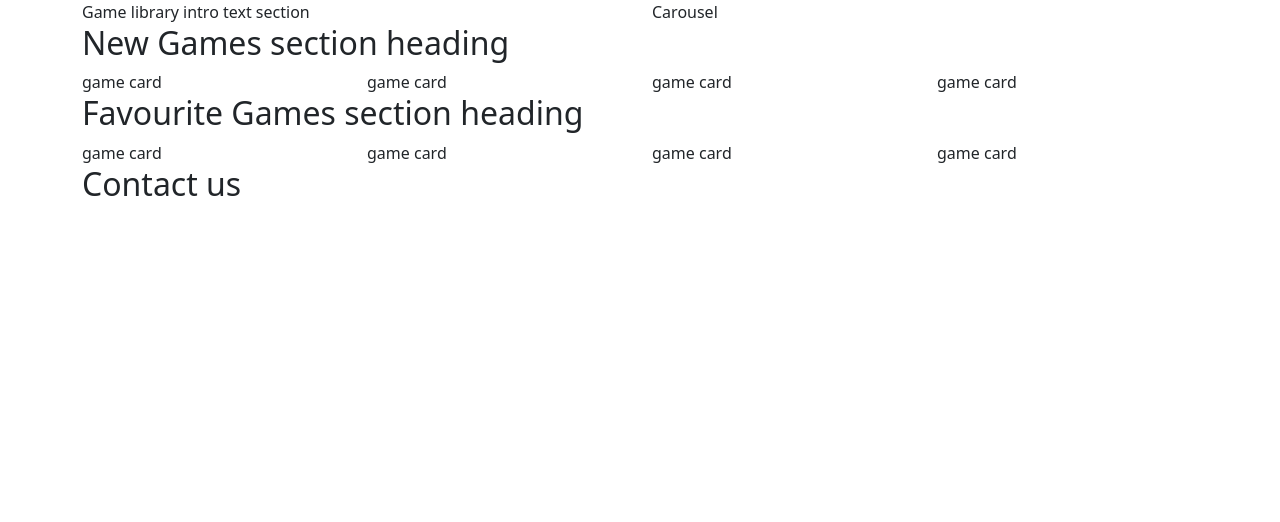
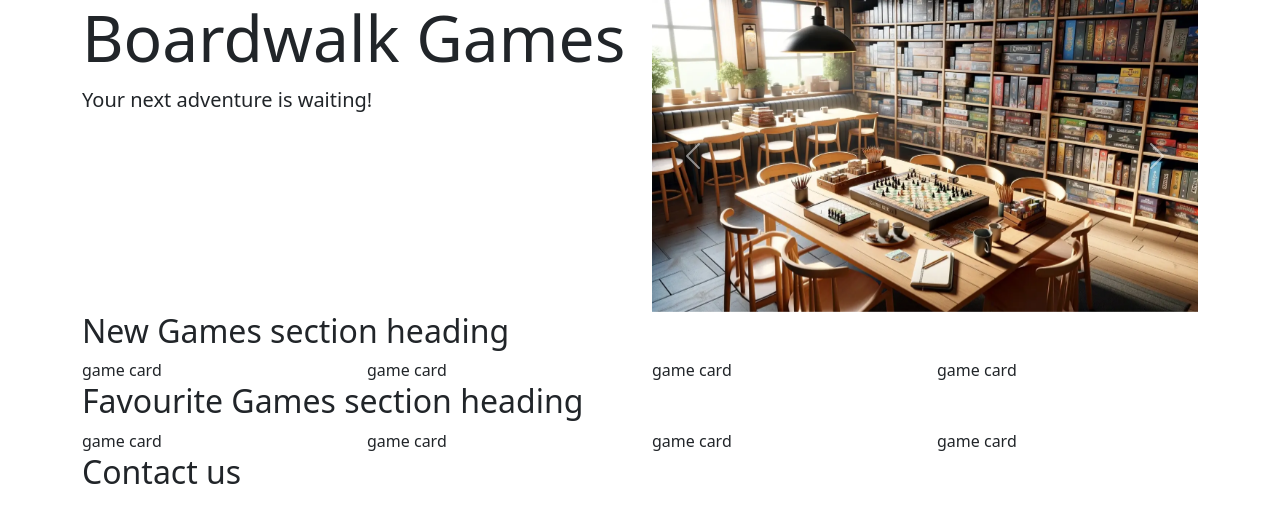
Before and after one commit to anaylsethis2020/boardwalk-games, a plain HTML site: page game-library.html in a window 1280 px wide. Drawn offline with nearby package versions, Linux system fonts and the light colour scheme.

Commit message:
Add full game library header and carousel section

```diff
--- a/game-library.html
+++ b/game-library.html
@@ -18,12 +18,48 @@
 
   <main class="flex-shrink-0">
     <!-- Header with carousel -->
-    <section class="container">
-      <div class="row">
-        <div class="col-12 col-xl-6">Game library intro text section</div>
-        <div class="col-12 col-xl-6">Carousel</div>
-      </div>
-    </section>
+    <header class="container">
+        <div class="row">
+        <div class="col-12 col-xl-6 text-center text-xl-start">
+            <h1 class="display-3">Boardwalk Games</h1>
+            <p class="lead">Your next adventure is waiting!</p>
+        </div>
+        <div class="col-12 col-xl-6">
+            <!-- Carousel -->
+            <div id="carouselExampleAutoplaying" class="carousel slide" data-bs-ride="carousel">
+            <div class="carousel-inner">
+                <div class="carousel-item active">
+                <img src="assets/images/boardwalk-games-carousel-image-1.webp" class="d-block w-100" alt="The inside of Boardwalk Games with bookshelves filled with boardgames, and wooden tables to play at">
+                </div>
+                <div class="carousel-item">
+                <img src="assets/images/boardwalk-games-carousel-image-2.webp" class="d-block w-100" alt="The inside of Boardwalk Games with bookshelves filled with boardgames, and wooden tables to play at">
+                </div>
+                <div class="carousel-item">
+                <img src="assets/images/boardwalk-games-carousel-image-3.webp" class="d-block w-100" alt="The inside of Boardwalk Games with bookshelves filled with boardgames, and wooden tables to play at">
+                </div>
+                <div class="carousel-item">
+                <img src="assets/images/boardwalk-games-carousel-image-4.webp" class="d-block w-100" alt="The back room at Boardwalk Games set up for a Dungeons and Dragons campaign">
+                </div>
+                <div class="carousel-item">
+                <img src="assets/images/boardwalk-games-carousel-image-5.webp" class="d-block w-100" alt="A cup of steaming coffee on a wooden table, some playing cards, and a notebook.">
+                </div>
+                <div class="carousel-item">
+                <img src="assets/images/boardwalk-games-carousel-image-6.webp" class="d-block w-100" alt="Students playing a card game at Boardwalk Games">
+                </div>
+            </div>
+            <button class="carousel-control-prev" type="button" data-bs-target="#carouselExampleAutoplaying" data-bs-slide="prev">
+                <span class="carousel-control-prev-icon" aria-hidden="true"></span>
+                <span class="visually-hidden">Previous</span>
+            </button>
+            <button class="carousel-control-next" type="button" data-bs-target="#carouselExampleAutoplaying" data-bs-slide="next">
+                <span class="carousel-control-next-icon" aria-hidden="true"></span>
+                <span class="visually-hidden">Next</span>
+            </button>
+            </div>
+        </div>
+        </div>
+    </header>
+
 
     <!-- New Games section -->
     <section class="container">
```
